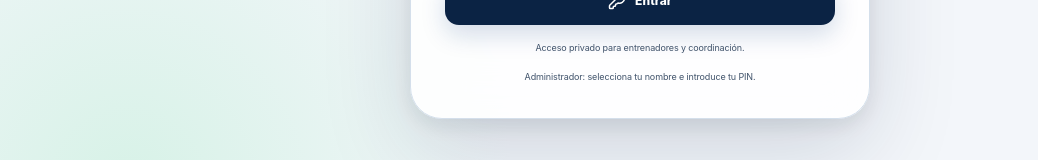
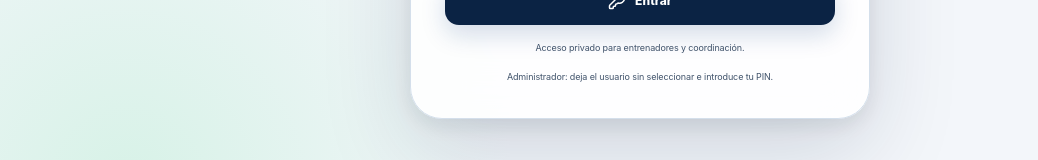
Before and after one commit to Jorge8299/Convocatria, a React (Vite) app: page / in a window 1280 px wide. Shown: the part 612-772 px from the top of the page, without its empty margins (0-1038 px from the left). Built offline with nearby package versions, Linux system fonts and the light colour scheme.

Commit message:
Restore administrator PIN-only login presentation

```diff
--- a/src/ClubShell.tsx
+++ b/src/ClubShell.tsx
@@ -460,7 +460,7 @@ function LoginScreen({
   onLogin: (id: string, pin: string) => Promise<string | void>;
 }) {
   const visibleAccounts = accounts.filter(
-    (account) => account.role !== "superadmin",
+    (account) => !["admin", "superadmin"].includes(account.role),
   );
   const legacySnapshot = useMemo(() => buildLegacySnapshot(), []);
   const [selectedId, setSelectedId] = useState(() => {
@@ -584,7 +584,7 @@ function LoginScreen({
           <KeyRound size={18} /> Entrar
         </button>
         <small>Acceso privado para entrenadores y coordinación.</small>
-        <small>Administrador: selecciona tu nombre e introduce tu PIN.</small>
+        <small>Administrador: deja el usuario sin seleccionar e introduce tu PIN.</small>
         {!IS_LOCAL_DEMO &&
           visibleAccounts.length === 0 &&
           legacySnapshot.accounts.length > 1 &&
```
